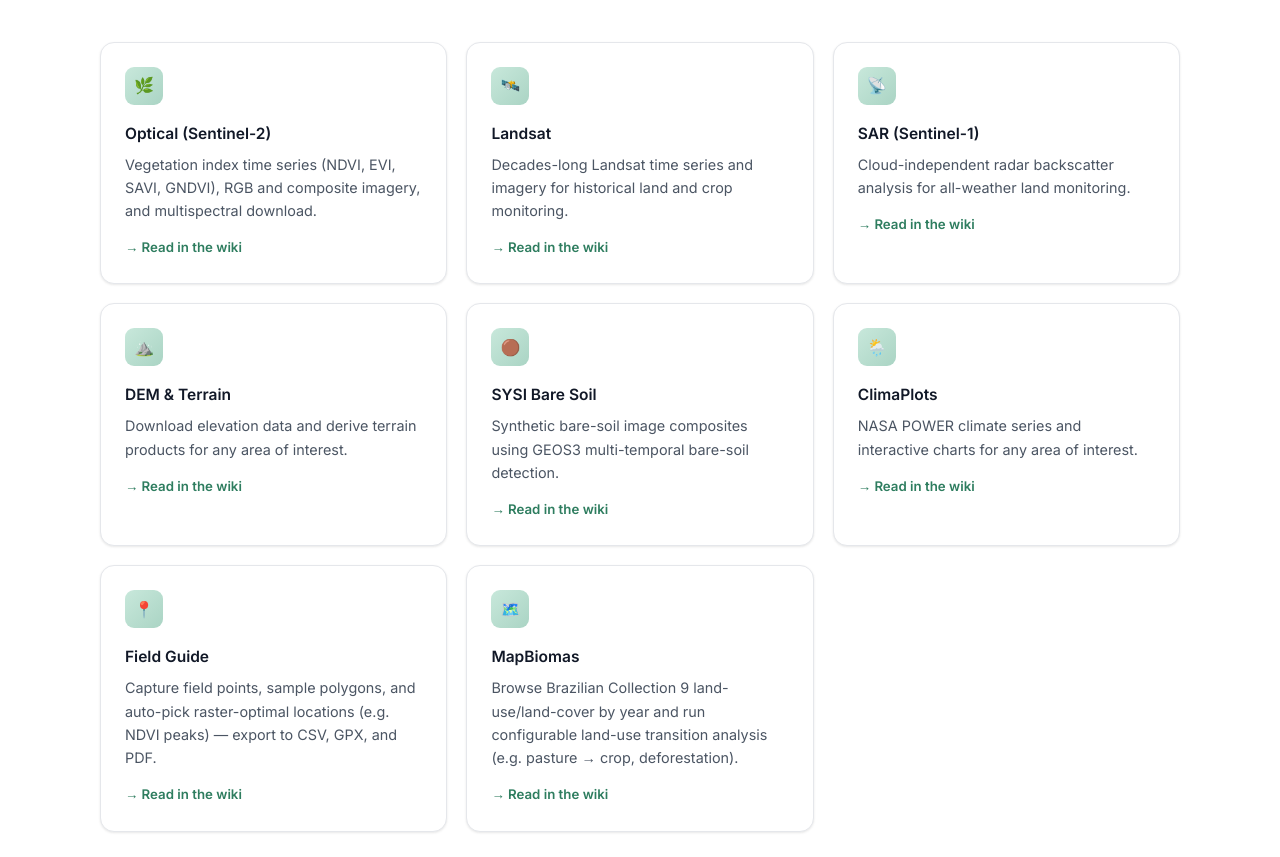
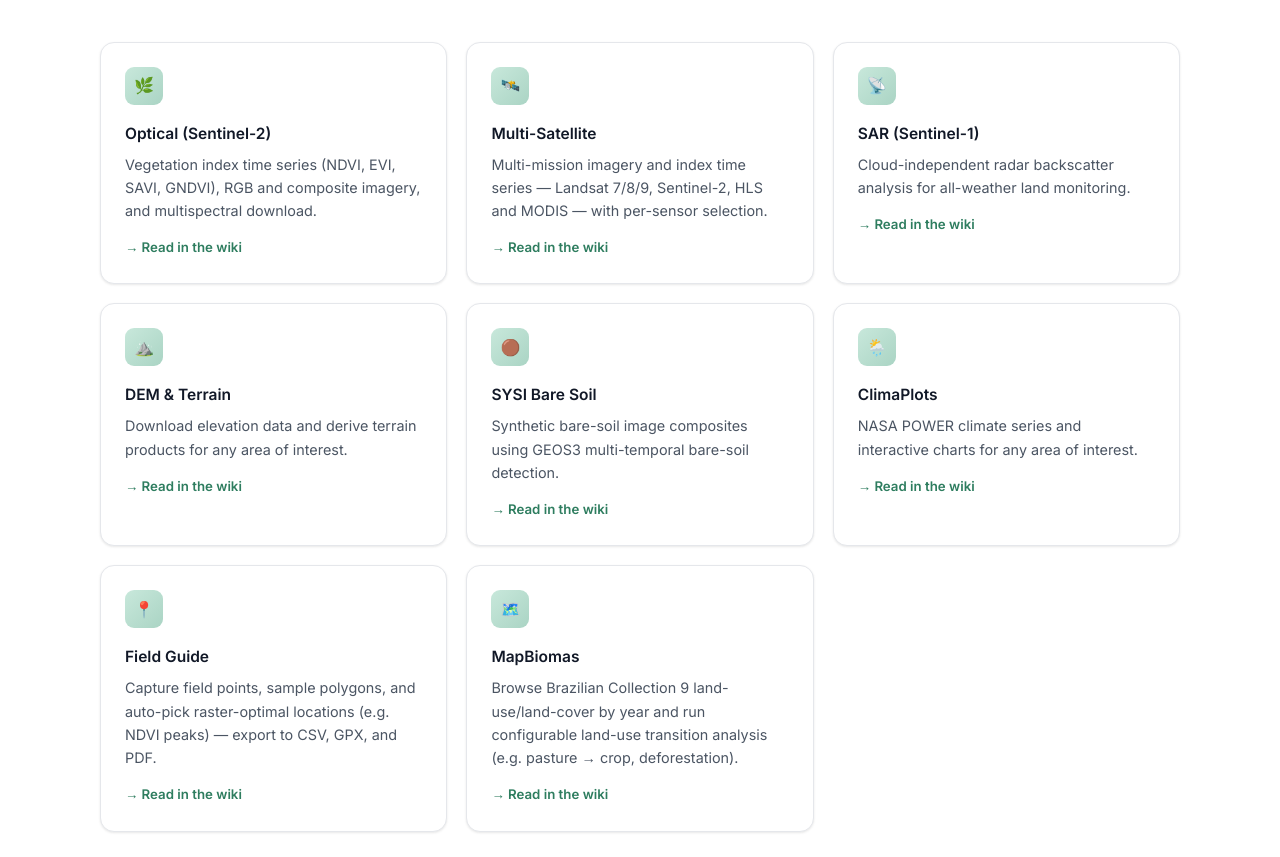
Before and after one commit to farmanalytica/farm_tools, a Vue app in the folder website/: page / in a window 1280 px wide. Shown: the part 1940-2797 px from the top of the page. Built offline with nearby package versions, Linux system fonts and the light colour scheme.

Commit message:
update site

```diff
--- a/website/src/i18n/en-US.js
+++ b/website/src/i18n/en-US.js
@@ -19,7 +19,7 @@
     previewSubtitle: 'Eight modules, one QGIS plugin',
     previewLabel: 'Modules',
     previewItems: [
-      'Optical & Landsat imagery',
+      'Optical & multi-satellite imagery',
       'SAR radar & DEM terrain',
       'Bare-soil & climate data',
       'Field sampling & exports',
@@ -41,8 +41,8 @@
         desc: 'Vegetation index time series (NDVI, EVI, SAVI, GNDVI), RGB and composite imagery, and multispectral download.',
       },
       landsat: {
-        title: 'Landsat',
-        desc: 'Decades-long Landsat time series and imagery for historical land and crop monitoring.',
+        title: 'Multi-Satellite',
+        desc: 'Multi-mission imagery and index time series — Landsat 7/8/9, Sentinel-2, HLS and MODIS — with per-sensor selection.',
       },
       sar: {
         title: 'SAR (Sentinel-1)',
@@ -107,7 +107,7 @@
       },
       {
         title: 'Pick a module & configure',
-        desc: 'Choose a module — Optical, Landsat, SAR, DEM, SYSI, ClimaPlots, Field Guide, or MapBiomas — set your area and parameters, then run.',
+        desc: 'Choose a module — Optical, Multi-Satellite, SAR, DEM, SYSI, ClimaPlots, Field Guide, or MapBiomas — set your area and parameters, then run.',
         link: '',
         href: '',
       },
@@ -169,7 +169,7 @@
     modules: {
       'getting-started': 'Getting started',
       optical: 'Optical (Sentinel-2)',
-      landsat: 'Landsat',
+      landsat: 'Multi-Satellite',
       sar: 'SAR (Sentinel-1)',
       mapbiomas: 'MapBiomas',
       dem: 'Elevation (DEM)',
--- a/website/src/i18n/pt-BR.js
+++ b/website/src/i18n/pt-BR.js
@@ -19,7 +19,7 @@
     previewSubtitle: 'Oito módulos, um plugin QGIS',
     previewLabel: 'Módulos',
     previewItems: [
-      'Imagens Óptico & Landsat',
+      'Imagens Óptico & multi-satélite',
       'Radar SAR & terreno DEM',
       'Solo exposto & dados climáticos',
       'Amostragem de campo & exportações',
@@ -41,8 +41,8 @@
         desc: 'Séries temporais de índices de vegetação (NDVI, EVI, SAVI, GNDVI), imagens RGB e sintéticas e download multiespectral.',
       },
       landsat: {
-        title: 'Landsat',
-        desc: 'Séries temporais e imagens Landsat de décadas para monitoramento histórico de terras e culturas.',
+        title: 'Multi-Satélite',
+        desc: 'Imagens e séries de índice multimissão — Landsat 7/8/9, Sentinel-2, HLS e MODIS — com seleção por sensor.',
       },
       sar: {
         title: 'SAR (Sentinel-1)',
@@ -107,7 +107,7 @@
       },
       {
         title: 'Escolher módulo & configurar',
-        desc: 'Escolha um módulo — Óptico, Landsat, SAR, DEM, SYSI, ClimaPlots, Guia de Campo ou MapBiomas — defina sua área e parâmetros, e execute.',
+        desc: 'Escolha um módulo — Óptico, Multi-Satélite, SAR, DEM, SYSI, ClimaPlots, Guia de Campo ou MapBiomas — defina sua área e parâmetros, e execute.',
         link: '',
         href: '',
       },
@@ -162,7 +162,7 @@
     modules: {
       'getting-started': 'Primeiros passos',
       optical: 'Óptico (Sentinel-2)',
-      landsat: 'Landsat',
+      landsat: 'Multi-Satélite',
       sar: 'SAR (Sentinel-1)',
       mapbiomas: 'MapBiomas',
       dem: 'Elevação (DEM)',
--- a/website/src/wiki/articles.en-US.js
+++ b/website/src/wiki/articles.en-US.js
@@ -41,7 +41,7 @@
     sections: [
       { p: 'The Optical module works with the harmonized Sentinel-2 surface-reflectance archive (COPERNICUS/S2_SR_HARMONIZED): 10 m resolution, ~5-day revisit, 12 usable spectral bands plus the SCL quality band. It is the workhorse for crop and vegetation monitoring. All processing runs server-side on Google Earth Engine, so no archive download is needed.' },
       { h2: 'Vegetation index time series' },
-      { p: 'Build a time series of a chosen spectral index over your AOI for any date range. Because an AOI near a tile edge can return more than one image per date, the module keeps exactly one scene per date (scored by AOI footprint coverage, with tile cloudiness as tie-breaker), then averages the index over the AOI at 10 m for each kept date.' },
+      { p: 'Build a time series of a chosen spectral index over your AOI for any date range. Because an AOI near a tile edge can return more than one image per date, the module keeps exactly one scene per date (scored by AOI footprint coverage, with tile cloudiness as tie-breaker), then reduces the index over the AOI at 10 m for each kept date. Choose the spatial reducer on Inputs — mean (default) or median (more robust to residual outliers).' },
       { p: 'Nineteen indices are built in, grouped by what they measure:' },
       { list: [
         'Greenness / vigour — NDVI, GNDVI, EVI, EVI2, SAVI, MSAVI, ARVI, VARI, TVI, SFDVI.',
@@ -69,21 +69,30 @@
   {
     slug: 'landsat',
     icon: '🛰️',
-    title: 'Landsat',
-    summary: 'Decades-long time series and imagery for historical monitoring.',
+    title: 'Multi-Satellite',
+    summary: 'Multi-mission imagery and index time series — Landsat 7/8/9, Sentinel-2, HLS, MODIS.',
     sections: [
-      { p: 'The Landsat module reaches back to 1999 — Landsat 7, 8, and 9 (USGS Collection 2, Tier 1) — making it the right choice for historical land-use analysis, long-term crop performance, and change detection beyond the Sentinel era (2015+). Landsat 5 is deliberately excluded because its TM sensor carries no panchromatic band, so the 15 m pan-sharpened product cannot be built from it.' },
+      { p: 'The Multi-Satellite module (formerly Landsat) merges several optical missions into one workflow for imagery and vegetation-index time series. A satellite registry dispatches each request per sensor, so the same indices, RGB modes, cloud masking and coverage filter apply across every source you select.' },
+      { h2: 'Available sources' },
+      { p: 'Tick the sensors you want on the Inputs panel — your selection limits both date discovery and the time series, so fewer sources means fewer Earth Engine queries:' },
+      { list: [
+        'Landsat 8 / 9 / 7 (USGS Collection 2, Tier 1) — 30 m optical + 15 m panchromatic, back to 1999. The only sources with a pan band, so the 15 m super-resolution product is built from these.',
+        'Sentinel-2 — 10 m surface reflectance, native detail that already beats Landsat\'s pan-sharpened 15 m (no pan band, so no super-res).',
+        'HLS Sentinel-2 — 30 m, harmonised to the Landsat grid with an Fmask quality mask.',
+        'MODIS (8-day) — 250 m Terra+Aqua composites, off by default. Carries only red and NIR bands, so no RGB composite and only the red/NIR indices are offered; the index pickers filter accordingly.',
+      ] },
+      { p: 'Landsat 5 is deliberately excluded: its TM sensor has no panchromatic band, so the headline 15 m pan-sharpened product cannot be built from it.' },
       { h2: 'Look at TOA, measure on SR' },
-      { p: 'Two physically different products are used, each for the job it suits best. The sharp 15 m true-colour image is built from Top-of-Atmosphere (TOA) reflectance, where spatial detail matters more than absolute calibration; all quantitative indices and composites are computed on atmospherically-corrected Surface Reflectance (SR) at 30 m.' },
+      { p: 'For Landsat, two physically different products are used, each for the job it suits best. The sharp 15 m true-colour image is built from Top-of-Atmosphere (TOA) reflectance, where spatial detail matters more than absolute calibration; all quantitative indices and composites are computed on atmospherically-corrected Surface Reflectance (SR).' },
       { h2: '15 m pan-sharpened true colour' },
-      { p: 'HSV pan-sharpening doubles the apparent detail of the true-colour image: the 30 m RGB is converted to Hue–Saturation–Value, the 15 m panchromatic band replaces the brightness (value) channel, and the result is converted back to RGB — taking its colour from the 30 m bands and its detail from the 15 m pan band. Ideal for delineating field boundaries, tracks, and small features.' },
+      { p: 'For the pan-capable Landsat sensors, HSV pan-sharpening doubles the apparent detail of the true-colour image: the 30 m RGB is converted to Hue–Saturation–Value, the 15 m panchromatic band replaces the brightness (value) channel, and the result is converted back to RGB — taking its colour from the 30 m bands and its detail from the 15 m pan band. Ideal for delineating field boundaries, tracks, and small features. The super-resolution action is hidden for sources with no pan band (Sentinel-2, HLS, MODIS).' },
       { h2: 'Spectral indices & composites' },
-      { p: 'Fourteen Surface-Reflectance indices are offered (none require a red-edge band, which Landsat lacks): greenness — NDVI, GNDVI, EVI, EVI2; soil-adjusted — SAVI, OSAVI, MSAVI; atmosphere/chlorophyll — ARVI, CIgreen, CIred, MCARI; water and bare soil — NDWI (NIR–SWIR1), MNDWI, BSI. For qualitative interpretation, four band combinations are provided: real colour, colour-infrared (NIR·Red·Green), SWIR1·NIR·Red, and SWIR2·NIR·Green.' },
-      { h2: 'Long-term time series (SITS)' },
-      { p: 'A Satellite Image Time Series of the chosen index is built across the full archive, reduced over the AOI by the spatial median (default; mean available). Each mission is queried within its own lifespan and the Landsat 7/8/9 series are merged into one chronological record, colour-coded by mission, giving a continuous index history from 1999 to the present.' },
+      { p: 'Fourteen Surface-Reflectance indices are offered (none require a red-edge band, which Landsat lacks): greenness — NDVI, GNDVI, EVI, EVI2; soil-adjusted — SAVI, OSAVI, MSAVI; atmosphere/chlorophyll — ARVI, CIgreen, CIred, MCARI; water and bare soil — NDWI (NIR–SWIR1), MNDWI, BSI. MODIS, with only red and NIR, is restricted to the indices those two bands support. For qualitative interpretation, four band combinations are provided on the multi-band sensors: real colour, colour-infrared (NIR·Red·Green), SWIR1·NIR·Red, and SWIR2·NIR·Green.' },
+      { h2: 'Multi-mission time series (SITS)' },
+      { p: 'A Satellite Image Time Series of the chosen index is built across the selected sources, reduced over the AOI by the spatial median (default; mean available). Each mission is queried within its own lifespan, then the per-sensor series are merged into one chronological record, colour-coded by source — a continuous index history that can stretch from 1999 (Landsat 7) to the present. Export it as CSV, or open the interactive chart in your browser.' },
       { h2: 'Scene discovery & download' },
-      { p: 'Scenes are cloud-masked (QA_PIXEL bitmask everywhere, plus a Simple Cloud Score pass on TOA) and kept only if they pass a minimum-valid-coverage filter (default 80% of clear, in-AOI pixels) — so you are never shown a date that is mostly cloud or off-frame. Preview surviving dates on the canvas and download as GeoTIFF; powered by agrigee-lite, the module also supports batch download and super-resolution downloads.' },
-      { note: 'Landsat revisit (16 days per satellite, ~8 days for L8+L9 combined) and 30 m resolution make it coarser than Sentinel-2 — prefer the Optical module for current-season monitoring and Landsat for history. The Landsat 7 scan-line corrector failed in 2003, leaving striped gaps; prefer Landsat 8/9 for gapless post-2013 work.' },
+      { p: 'The date selector and download products live in one compact panel. Scenes are cloud-masked (QA_PIXEL bitmask plus a Simple Cloud Score pass on Landsat TOA; Cloud Score+ for Sentinel-2; Fmask for HLS) and kept only if they pass a minimum-valid-coverage filter (default 80% of clear, in-AOI pixels) — so you are never shown a date that is mostly cloud or off-frame. Results labels go dynamic per selected sensor (native resolution, super-res gated to pan-capable sensors, RGB gated to multi-band ones). Pick the index to write into the download, preview surviving dates on the canvas, and download as GeoTIFF; powered by agrigee-lite, the module also supports batch and super-resolution downloads.' },
+      { note: 'Landsat revisit (16 days per satellite, ~8 days for L8+L9 combined) and 30 m resolution make it coarser than Sentinel-2 — add Sentinel-2 for current-season detail and Landsat for history. The Landsat 7 scan-line corrector failed in 2003, leaving striped gaps; prefer Landsat 8/9 for gapless post-2013 work. MODIS at 250 m is for regional, not field-scale, work.' },
     ],
   },
   {
--- a/website/src/wiki/articles.pt-BR.js
+++ b/website/src/wiki/articles.pt-BR.js
@@ -41,7 +41,7 @@
     sections: [
       { p: 'O módulo Óptico trabalha com o acervo harmonizado de refletância de superfície Sentinel-2 (COPERNICUS/S2_SR_HARMONIZED): resolução de 10 m, revisita de ~5 dias, 12 bandas espectrais úteis mais a banda de qualidade SCL. É o carro-chefe para monitoramento de culturas e vegetação. Todo o processamento roda no Google Earth Engine, sem necessidade de baixar o acervo.' },
       { h2: 'Séries temporais de índices de vegetação' },
-      { p: 'Monte uma série temporal de um índice espectral sobre sua AOI para qualquer intervalo de datas. Como uma AOI próxima à borda de um tile pode retornar mais de uma imagem por data, o módulo mantém exatamente uma cena por data (pontuada pela cobertura da AOI, com a nebulosidade do tile como desempate) e então faz a média do índice na AOI a 10 m para cada data.' },
+      { p: 'Monte uma série temporal de um índice espectral sobre sua AOI para qualquer intervalo de datas. Como uma AOI próxima à borda de um tile pode retornar mais de uma imagem por data, o módulo mantém exatamente uma cena por data (pontuada pela cobertura da AOI, com a nebulosidade do tile como desempate) e então reduz o índice na AOI a 10 m para cada data. Escolha o redutor espacial em Entradas — média (padrão) ou mediana (mais robusta a outliers residuais).' },
       { p: 'São 19 índices embutidos, agrupados pelo que medem:' },
       { list: [
         'Vigor / verdor — NDVI, GNDVI, EVI, EVI2, SAVI, MSAVI, ARVI, VARI, TVI, SFDVI.',
@@ -69,21 +69,30 @@
   {
     slug: 'landsat',
     icon: '🛰️',
-    title: 'Landsat',
-    summary: 'Séries temporais de décadas e imagens para monitoramento histórico.',
+    title: 'Multi-Satélite',
+    summary: 'Imagens e séries de índice multimissão — Landsat 7/8/9, Sentinel-2, HLS, MODIS.',
     sections: [
-      { p: 'O módulo Landsat alcança 1999 — Landsat 7, 8 e 9 (USGS Coleção 2, Tier 1) — sendo a escolha certa para análise histórica de uso da terra, desempenho de culturas no longo prazo e detecção de mudanças anteriores à era Sentinel (2015+). O Landsat 5 é deliberadamente excluído: seu sensor TM não tem banda pancromática, então o produto pan-sharpened de 15 m não pode ser construído a partir dele.' },
+      { p: 'O módulo Multi-Satélite (antes Landsat) reúne várias missões ópticas em um só fluxo para imagens e séries temporais de índices de vegetação. Um registro de satélites despacha cada requisição por sensor, então os mesmos índices, modos RGB, máscara de nuvens e filtro de cobertura valem para toda fonte selecionada.' },
+      { h2: 'Fontes disponíveis' },
+      { p: 'Marque os sensores desejados no painel de Entradas — a seleção limita tanto a descoberta de datas quanto a série temporal, então menos fontes significam menos consultas ao Earth Engine:' },
+      { list: [
+        'Landsat 8 / 9 / 7 (USGS Coleção 2, Tier 1) — óptico de 30 m + pancromática de 15 m, desde 1999. Únicas fontes com banda pan, então o produto de super-resolução de 15 m vem delas.',
+        'Sentinel-2 — refletância de superfície de 10 m, detalhe nativo que já supera os 15 m pan-sharpened do Landsat (sem banda pan, sem super-res).',
+        'HLS Sentinel-2 — 30 m, harmonizado à grade Landsat com máscara de qualidade Fmask.',
+        'MODIS (8 dias) — composições Terra+Aqua de 250 m, desligado por padrão. Carrega só as bandas vermelho e NIR, então sem composição RGB e apenas os índices vermelho/NIR são oferecidos; os seletores de índice filtram conforme.',
+      ] },
+      { p: 'O Landsat 5 é deliberadamente excluído: seu sensor TM não tem banda pancromática, então o produto pan-sharpened de 15 m não pode ser construído a partir dele.' },
       { h2: 'Olhe no TOA, meça no SR' },
-      { p: 'Dois produtos fisicamente distintos são usados, cada um para a tarefa que melhor lhe cabe. A imagem nítida de 15 m em cor verdadeira vem da refletância no Topo da Atmosfera (TOA), onde o detalhe espacial importa mais que a calibração absoluta; todos os índices e composições quantitativos são calculados sobre a Refletância de Superfície (SR) corrigida, a 30 m.' },
+      { p: 'Para o Landsat, dois produtos fisicamente distintos são usados, cada um para a tarefa que melhor lhe cabe. A imagem nítida de 15 m em cor verdadeira vem da refletância no Topo da Atmosfera (TOA), onde o detalhe espacial importa mais que a calibração absoluta; todos os índices e composições quantitativos são calculados sobre a Refletância de Superfície (SR) corrigida.' },
       { h2: 'Cor verdadeira pan-sharpened de 15 m' },
-      { p: 'O pan-sharpening HSV dobra o detalhe aparente da imagem em cor verdadeira: o RGB de 30 m é convertido para Matiz–Saturação–Valor, a banda pancromática de 15 m substitui o canal de brilho (valor) e o resultado volta para RGB — tomando a cor das bandas de 30 m e o detalhe da banda pan de 15 m. Ideal para delinear limites de talhões, estradas e pequenas feições.' },
+      { p: 'Nos sensores Landsat com banda pan, o pan-sharpening HSV dobra o detalhe aparente da imagem em cor verdadeira: o RGB de 30 m é convertido para Matiz–Saturação–Valor, a banda pancromática de 15 m substitui o canal de brilho (valor) e o resultado volta para RGB — tomando a cor das bandas de 30 m e o detalhe da banda pan de 15 m. Ideal para delinear limites de talhões, estradas e pequenas feições. A ação de super-resolução fica oculta para fontes sem banda pan (Sentinel-2, HLS, MODIS).' },
       { h2: 'Índices espectrais & composições' },
-      { p: 'São oferecidos 14 índices em Refletância de Superfície (nenhum exige red-edge, que o Landsat não tem): vigor — NDVI, GNDVI, EVI, EVI2; ajustados ao solo — SAVI, OSAVI, MSAVI; atmosfera/clorofila — ARVI, CIgreen, CIred, MCARI; água e solo exposto — NDWI (NIR–SWIR1), MNDWI, BSI. Para interpretação qualitativa há quatro combinações de bandas: cor real, falsa-cor (NIR·Vermelho·Verde), SWIR1·NIR·Vermelho e SWIR2·NIR·Verde.' },
-      { h2: 'Séries temporais longas (SITS)' },
-      { p: 'Uma Série Temporal de Imagens de Satélite do índice escolhido é construída em todo o acervo, reduzida sobre a AOI pela mediana espacial (padrão; média disponível). Cada missão é consultada dentro de sua própria vida útil e as séries Landsat 7/8/9 são mescladas em um registro cronológico, colorido por missão, dando um histórico contínuo de índice de 1999 até hoje.' },
+      { p: 'São oferecidos 14 índices em Refletância de Superfície (nenhum exige red-edge, que o Landsat não tem): vigor — NDVI, GNDVI, EVI, EVI2; ajustados ao solo — SAVI, OSAVI, MSAVI; atmosfera/clorofila — ARVI, CIgreen, CIred, MCARI; água e solo exposto — NDWI (NIR–SWIR1), MNDWI, BSI. O MODIS, com só vermelho e NIR, fica restrito aos índices que essas duas bandas suportam. Para interpretação qualitativa há quatro combinações de bandas nos sensores multibanda: cor real, falsa-cor (NIR·Vermelho·Verde), SWIR1·NIR·Vermelho e SWIR2·NIR·Verde.' },
+      { h2: 'Série temporal multimissão (SITS)' },
+      { p: 'Uma Série Temporal de Imagens de Satélite do índice escolhido é construída sobre as fontes selecionadas, reduzida sobre a AOI pela mediana espacial (padrão; média disponível). Cada missão é consultada dentro de sua própria vida útil e as séries por sensor são mescladas em um registro cronológico, colorido por fonte — um histórico contínuo que pode ir de 1999 (Landsat 7) até hoje. Exporte como CSV ou abra o gráfico interativo no navegador.' },
       { h2: 'Descoberta & download de cenas' },
-      { p: 'As cenas são mascaradas para nuvens (bitmask QA_PIXEL em tudo, mais uma passagem de Simple Cloud Score no TOA) e mantidas apenas se passarem no filtro de cobertura mínima válida (padrão 80% de pixels claros dentro da AOI) — então você nunca vê uma data majoritariamente nublada ou fora do quadro. Pré-visualize as datas no mapa e baixe como GeoTIFF; com a biblioteca agrigee-lite, o módulo também suporta download em lote e em super-resolução.' },
-      { note: 'A revisita do Landsat (16 dias por satélite, ~8 dias para L8+L9 combinados) e a resolução de 30 m são mais grosseiras que o Sentinel-2 — prefira o módulo Óptico para a safra atual e o Landsat para o histórico. O corretor de linha de varredura do Landsat 7 falhou em 2003, deixando lacunas listradas; prefira Landsat 8/9 para trabalho sem falhas pós-2013.' },
+      { p: 'O seletor de datas e os produtos de download ficam em um painel compacto único. As cenas são mascaradas para nuvens (bitmask QA_PIXEL mais uma passagem de Simple Cloud Score no TOA do Landsat; Cloud Score+ para Sentinel-2; Fmask para HLS) e mantidas apenas se passarem no filtro de cobertura mínima válida (padrão 80% de pixels claros dentro da AOI) — então você nunca vê uma data majoritariamente nublada ou fora do quadro. Os rótulos de resultados ficam dinâmicos por sensor (resolução nativa, super-res limitada aos sensores com pan, RGB limitado aos multibanda). Escolha o índice gravado no download, pré-visualize as datas no mapa e baixe como GeoTIFF; com a biblioteca agrigee-lite, o módulo também suporta download em lote e em super-resolução.' },
+      { note: 'A revisita do Landsat (16 dias por satélite, ~8 dias para L8+L9 combinados) e a resolução de 30 m são mais grosseiras que o Sentinel-2 — adicione o Sentinel-2 para detalhe da safra atual e o Landsat para o histórico. O corretor de linha de varredura do Landsat 7 falhou em 2003, deixando lacunas listradas; prefira Landsat 8/9 para trabalho sem falhas pós-2013. O MODIS a 250 m serve para trabalho regional, não em escala de talhão.' },
     ],
   },
   {
```
Also changed, not shown: 3 other files (tests, documents, lock files or other folders).
